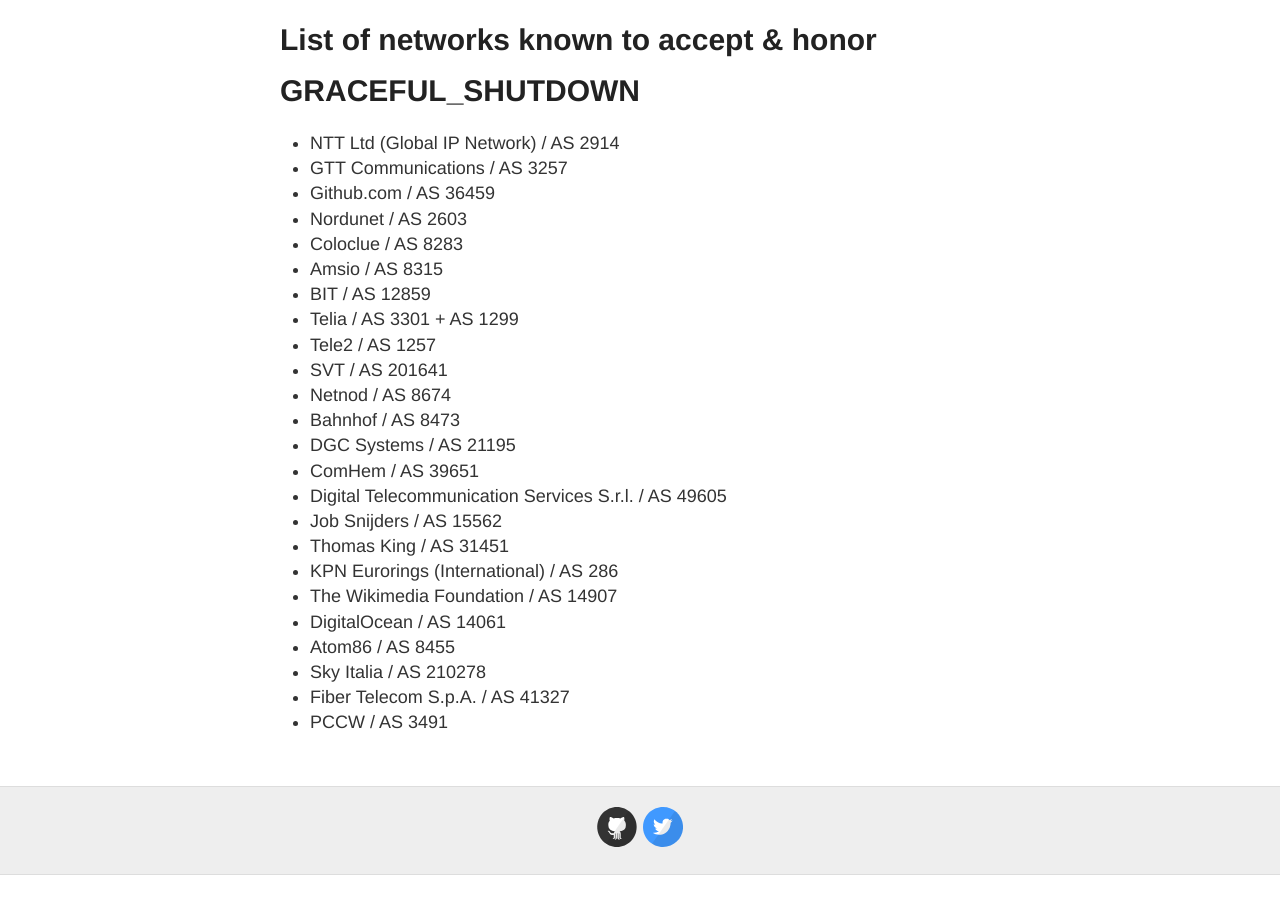
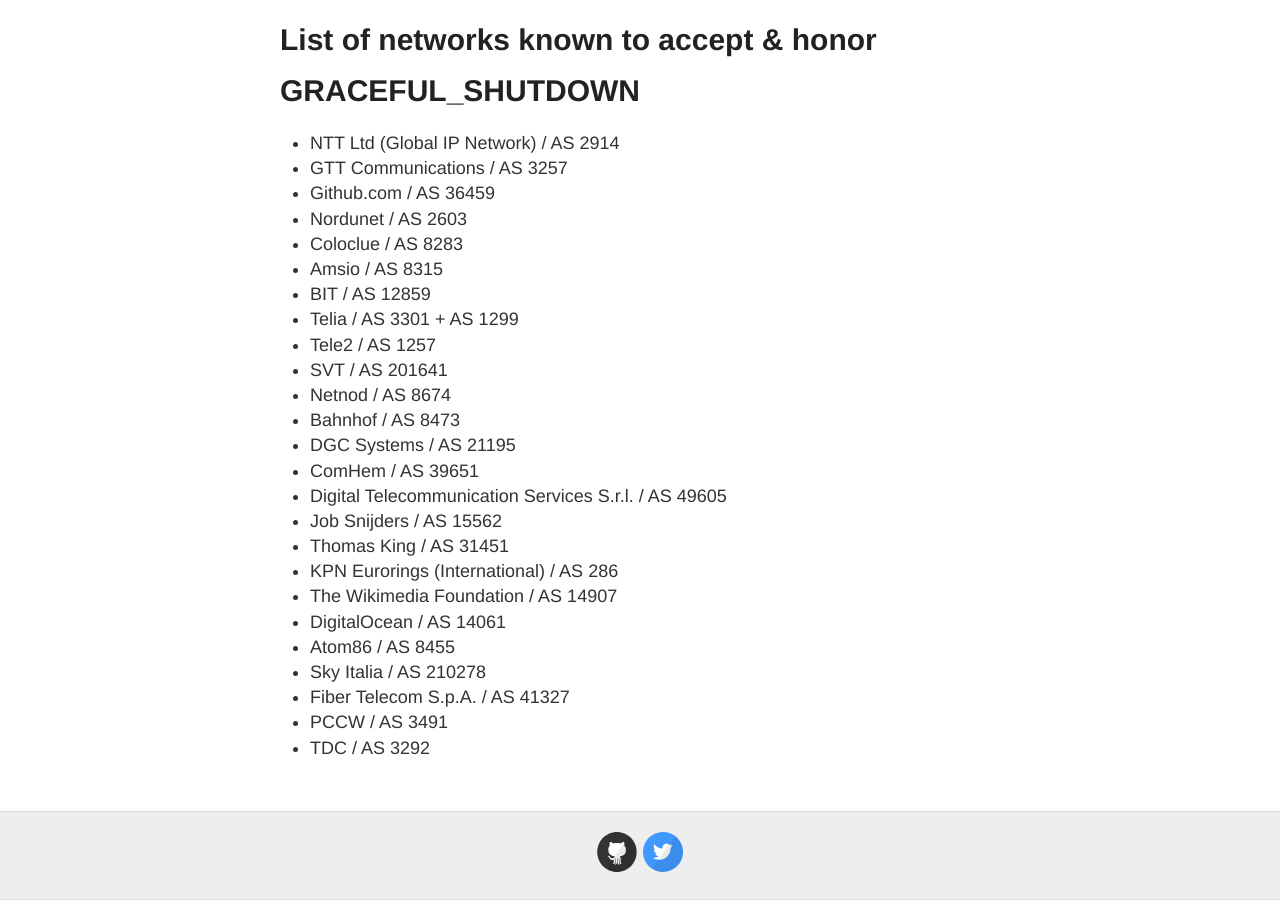
Before and after one commit to NLNOG/bgpfilterguide, a Jekyll site: the page built from guides/graceful_shutdown.md, in a window 1280 px wide and 900 px high, scrolled down 5131 px. Built offline with Jekyll 4.4.1, drawn with Linux system fonts in a browser that asks for light colours; before the commit the page ends 6006 px from its top, so only the background shows below that.

Commit message:
Add TDC, thanks Niels

```diff
--- a/guides/graceful_shutdown.md
+++ b/guides/graceful_shutdown.md
@@ -197,3 +197,4 @@
 * Sky Italia / AS 210278
 * Fiber Telecom S.p.A. / AS 41327
 * PCCW / AS 3491
+* TDC / AS 3292
```
